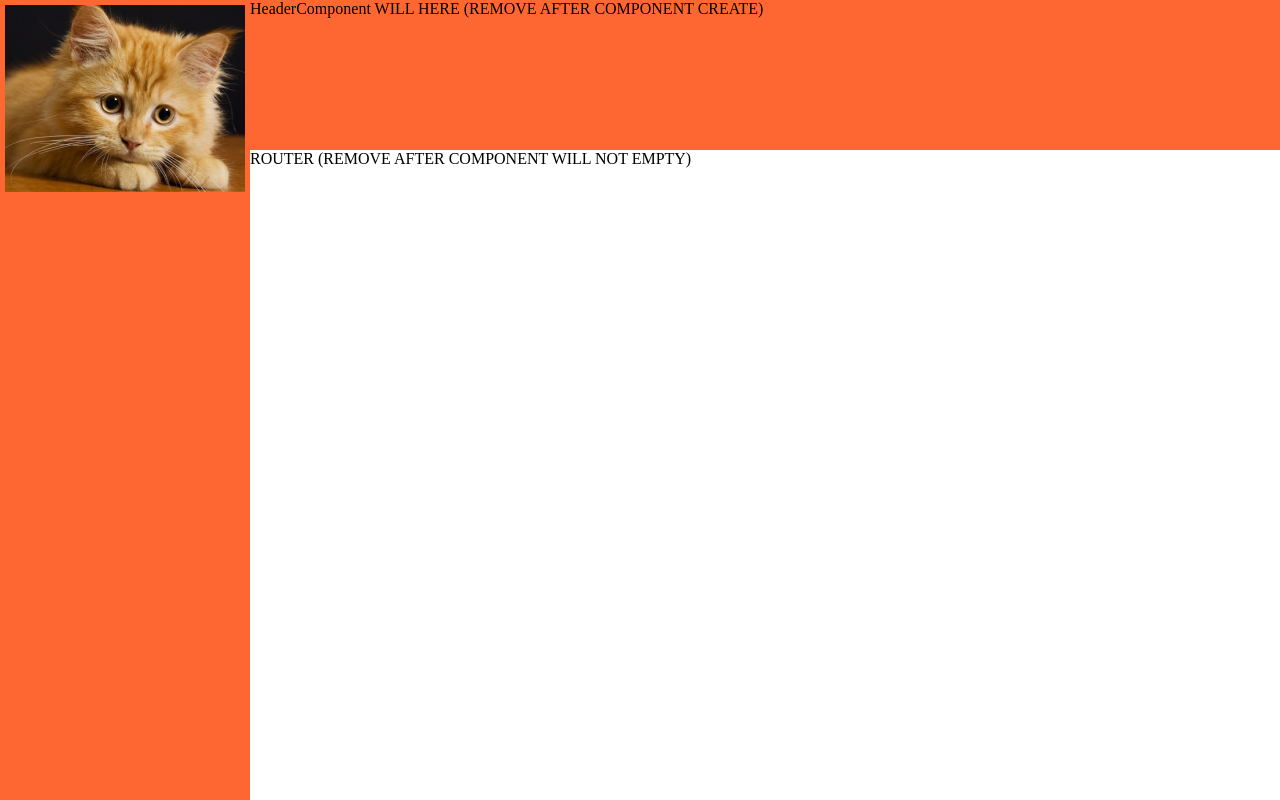
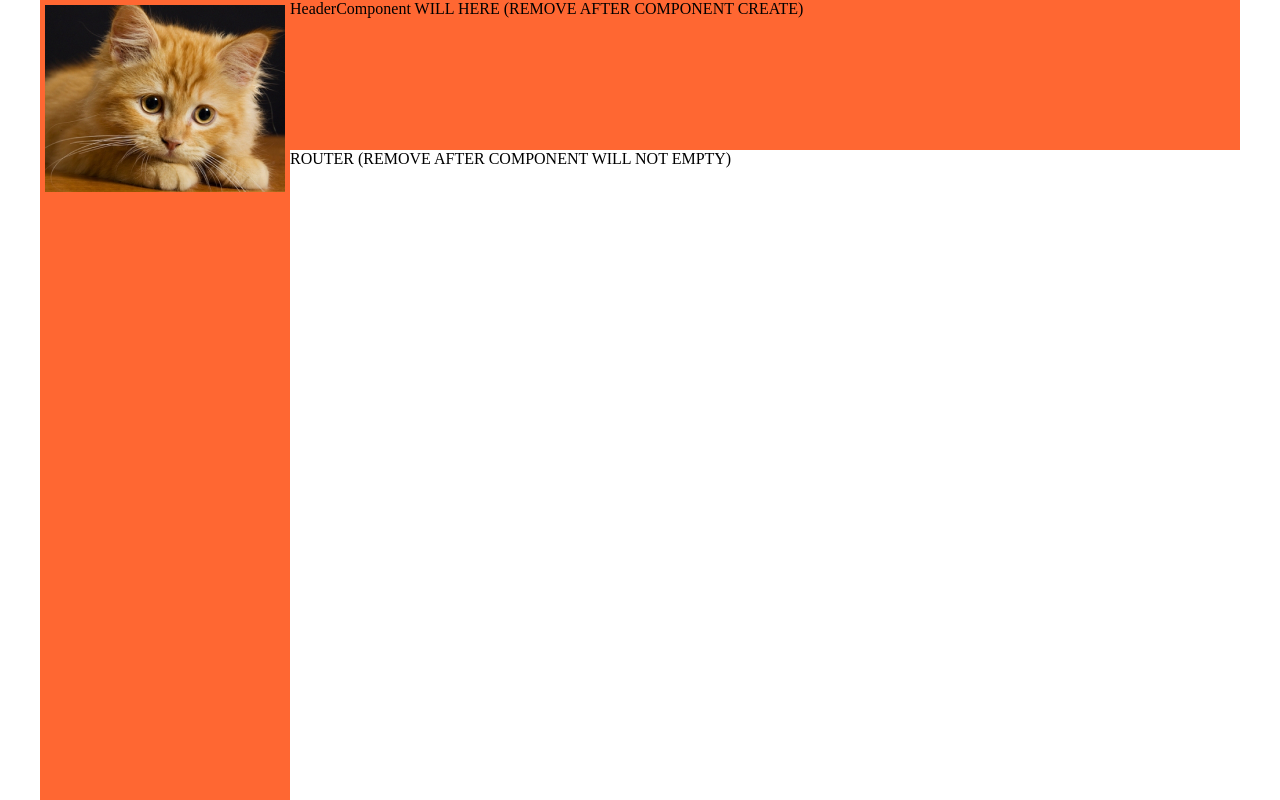
Before and after one commit to alexxck/help-animals, an Angular app: page / in a window 1280 px wide. Built offline with nearby package versions, Linux system fonts and the light colour scheme.

Commit message:
fix styles

```diff
--- a/src/app/app.component.css
+++ b/src/app/app.component.css
@@ -1,6 +1,6 @@
 .root {
   margin: 0 auto;
-  max-width: 1300px;
+  max-width: 1200px;
   min-height: 100vh;
   display: flex;
   flex-direction: row;
@@ -17,7 +17,7 @@
 
 .main {
   width: 100%;
-  max-width: 1100px;
+  max-width: 1000px;
 }
 
 .header {
```
